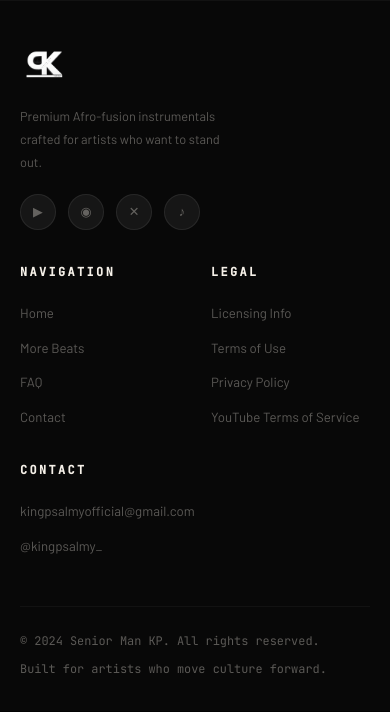
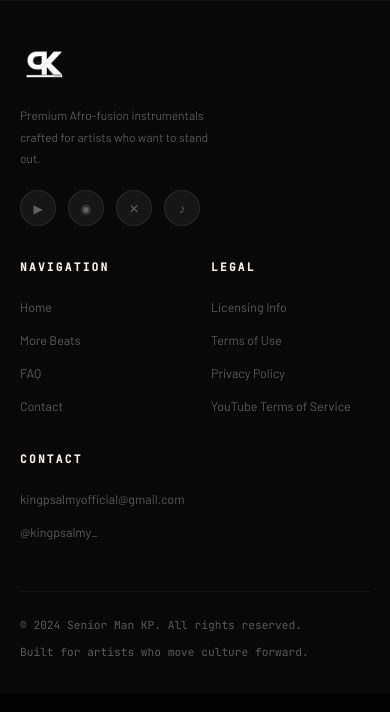
Before and after one commit to KingPsalmy/senior-man-kp, a Next.js app: page / in a window 390 px wide. Shown: the top 712 px of the page. Built offline with nearby package versions, Linux system fonts and the light colour scheme; a web font is replaced by a local one.

Commit message:
revert to former styling

```diff
--- a/src/app/globals.css
+++ b/src/app/globals.css
@@ -41,8 +41,8 @@
 }
 
 html {
-  font-size: 20px;
   scroll-behavior: smooth;
+  font-size: 18px;
 }
 
 body {
@@ -84,11 +84,6 @@ h3 {
 p {
   font-size: 1rem;
   line-height: 1.75;
-}
-
-/* ── Hard minimums ── */
-span, p, a, li, td, th, label, input, select, button {
-  font-size: max(0.78rem, 14px);
 }
 
 /* ── Scrollbar ── */
@@ -209,7 +204,7 @@ span, p, a, li, td, th, label, input, select, button {
 
 /* ── Responsive ── */
 @media (max-width: 768px) {
-  html { font-size: 17px; }
+  html { font-size: 16px; }
 
   .desktop-nav {
     display: none !important;
```
